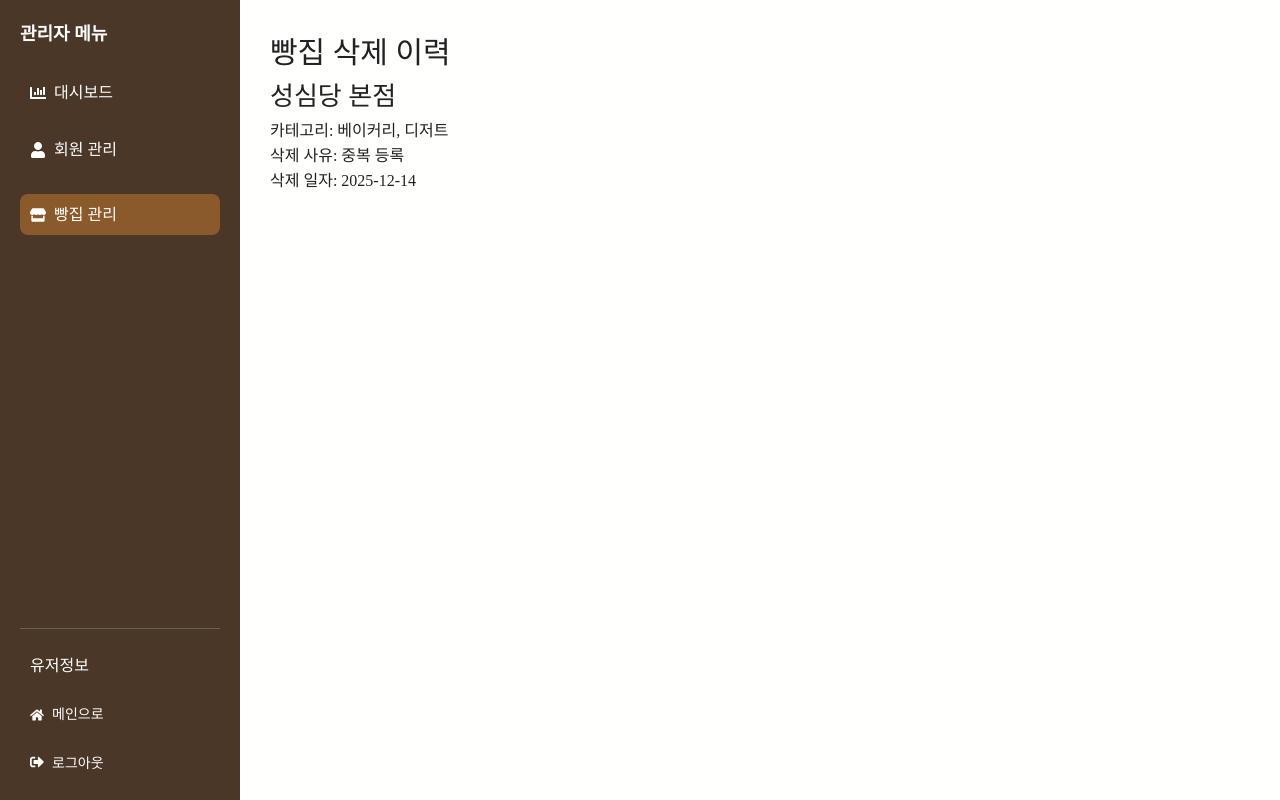
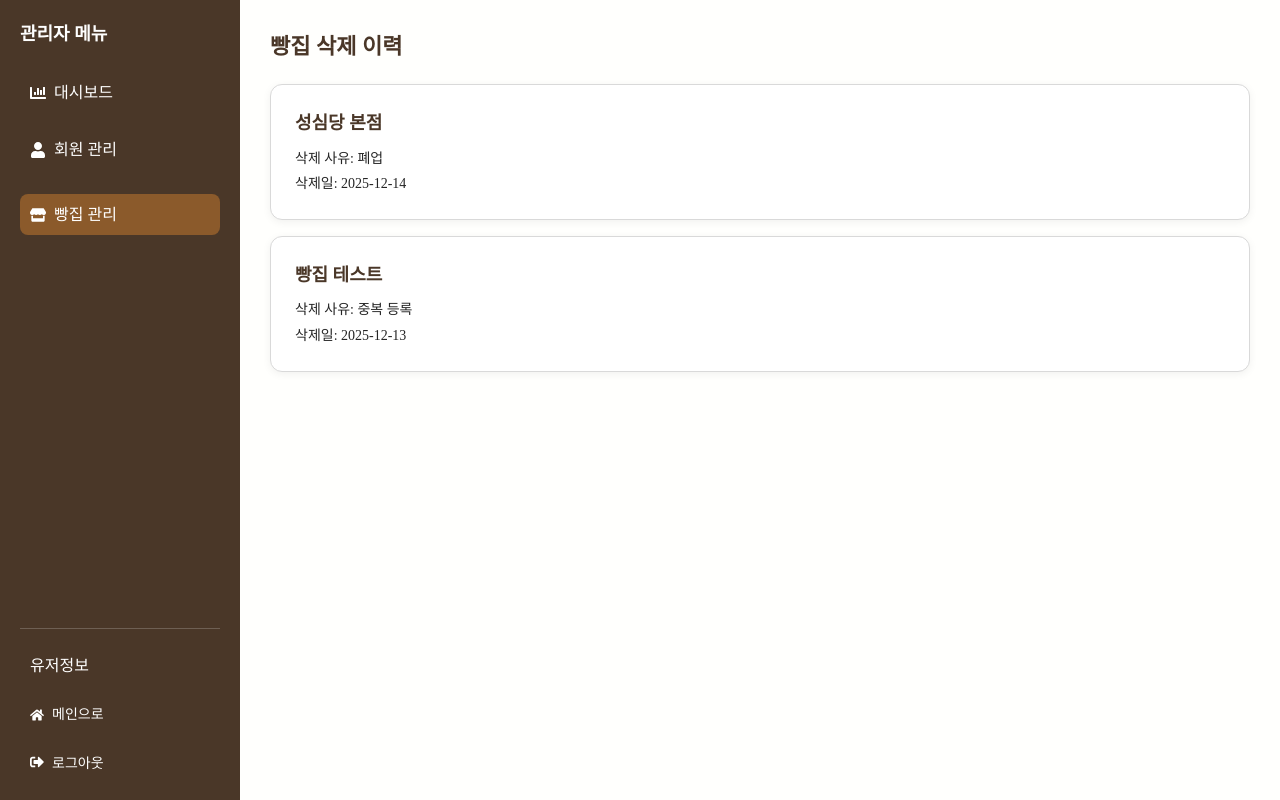
Before and after one commit to sk-y01/daejeon_bread_map, a React (Vite) app: page /admin/bakery/delete-history in a window 1280 px wide. Built offline with nearby package versions, Linux system fonts and the light colour scheme.

Commit message:
feat: 빵집 삭제 이력 페이지 UI 수정 및 SCSS 추가

```diff
--- a/src/App.jsx
+++ b/src/App.jsx
@@ -20,6 +20,7 @@ import "./styles/admin/_sidebar.scss";
 import "./styles/admin/_bakery-list.scss";
 import "./styles/admin/_bakery-form.scss";
 import "./styles/admin/_dashboard.scss";
+import "./styles/admin/_bakery-delete-history.scss";
 import TestApi from './pages/test/TestApi'
 
 function App() {
--- a/src/pages/admin/bakery/BakeryDeleteHistoryPage.jsx
+++ b/src/pages/admin/bakery/BakeryDeleteHistoryPage.jsx
@@ -2,25 +2,60 @@
  * BakeryDeleteHistoryPage.jsx
  *
  * @description
- * 관리자용 빵집 삭제 이력 페이지
- * - 삭제된 빵집 목록 조회
- * - 현재는 UI만 구성 (API 연동 전)
+ * 관리자용 빵집 삭제 이력 페이지 (UI 선작업)
+ *
+ * NOTE:
+ * - 빵집 리스트와 동일한 카드형 레이아웃 사용
+ * - API 연동 전 더미 데이터 사용
  */
 
+import { useEffect, useState } from 'react';
+
 function BakeryDeleteHistoryPage() {
+  const [deleteHistories, setDeleteHistories] = useState([]);
+
+  useEffect(() => {
+    // TODO: 삭제 이력 API 연동
+    setDeleteHistories([
+      {
+        id: 1,
+        name: '성심당 본점',
+        reason: '폐업',
+        deletedAt: '2025-12-14',
+      },
+      {
+        id: 2,
+        name: '빵집 테스트',
+        reason: '중복 등록',
+        deletedAt: '2025-12-13',
+      },
+    ]);
+  }, []);
+
   return (
     <div className="BakeryDeleteHistory">
       <h1>빵집 삭제 이력</h1>
 
-      <div className="BakeryDeleteHistory__list">
-        {/* 삭제 이력 카드 (mock) */}
-        <div className="BakeryDeleteHistory__card">
-          <h3>성심당 본점</h3>
-          <p>카테고리: 베이커리, 디저트</p>
-          <p>삭제 사유: 중복 등록</p>
-          <p>삭제 일자: 2025-12-14</p>
+      {deleteHistories.length === 0 ? (
+        <p>삭제 이력이 없습니다.</p>
+      ) : (
+        <div className="BakeryDeleteHistory__cards">
+          {deleteHistories.map((item) => (
+            <div className="BakeryDeleteHistoryCard" key={item.id}>
+              <div className="BakeryDeleteHistoryCard__content">
+                <h3 className="name">{item.name}</h3>
+
+                <p>
+                  <strong>삭제 사유:</strong> {item.reason}
+                </p>
+                <p>
+                  <strong>삭제일:</strong> {item.deletedAt}
+                </p>
+              </div>
+            </div>
+          ))}
         </div>
-      </div>
+      )}
     </div>
   );
 }
--- /dev/null
+++ b/src/styles/admin/_bakery-delete-history.scss
@@ -0,0 +1,50 @@
+@use 'sass:map';
+@use '../color' as *;
+
+.BakeryDeleteHistory {
+  display: flex;
+  flex-direction: column;
+  gap: 2rem;
+
+  h1 {
+    font-size: 2.2rem;
+    font-weight: 700;
+    color: map.get($colors, 'main');
+  }
+
+  &__cards {
+    display: flex;
+    flex-direction: column;
+    gap: 1.6rem;
+  }
+}
+
+.BakeryDeleteHistoryCard {
+  display: flex;
+  padding: 2.4rem;
+  background: map.get($colors, 'white');
+  border-radius: 12px;
+  border: 1px solid map.get($border-colors, 'default');
+  box-shadow: 0 2px 8px rgba(0, 0, 0, 0.06);
+
+  &__content {
+    display: flex;
+    flex-direction: column;
+    gap: 0.4rem;
+
+    h3 {
+      font-size: 1.8rem;
+      font-weight: 700;
+      color: map.get($colors, 'main');
+      white-space: nowrap;
+      overflow: hidden;
+      text-overflow: ellipsis;
+      margin-bottom: 0.6rem;
+    }
+
+    p {
+      font-size: 1.4rem;
+      color: map.get($colors, 'point');
+    }
+  }
+}
```
